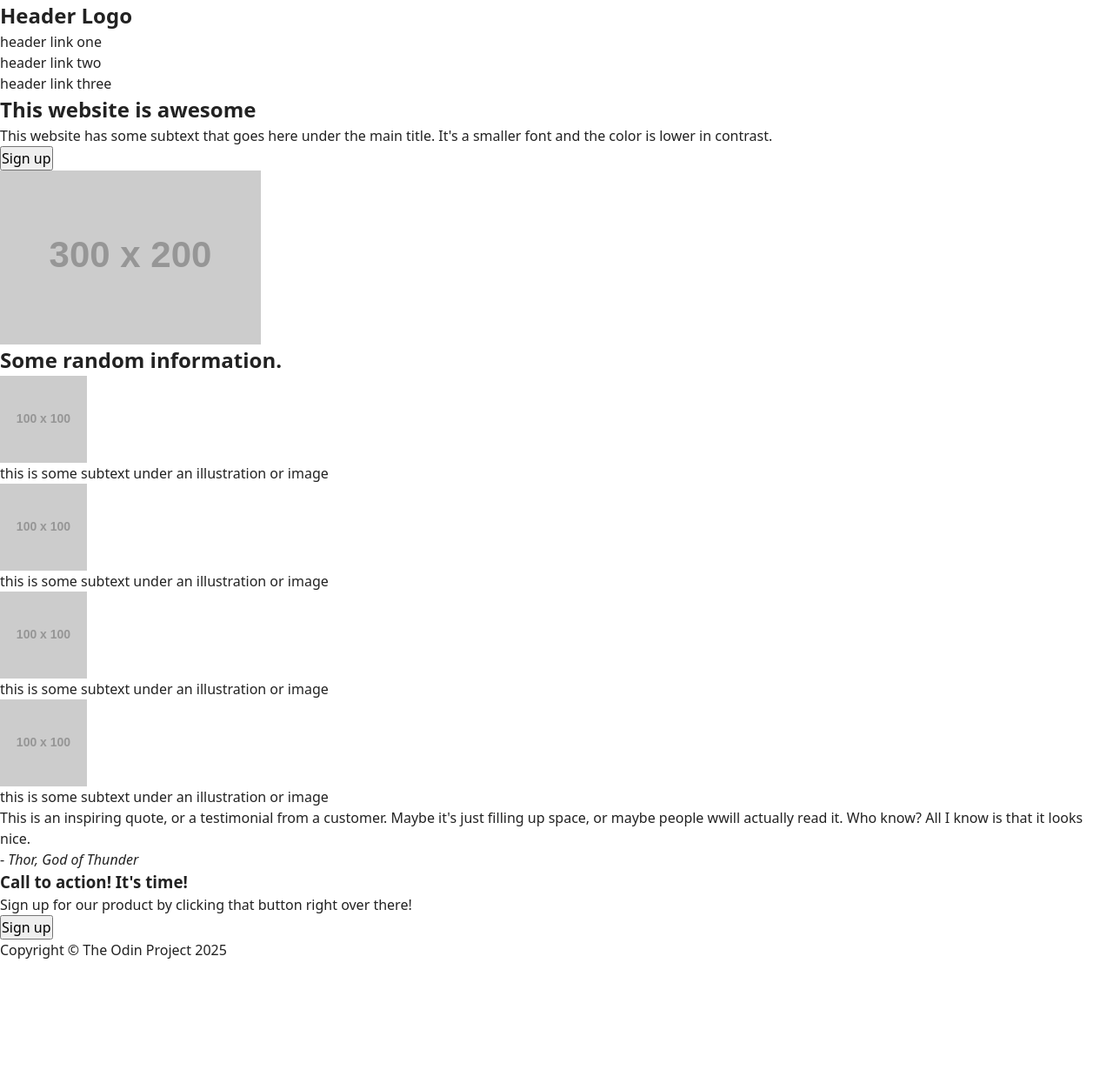
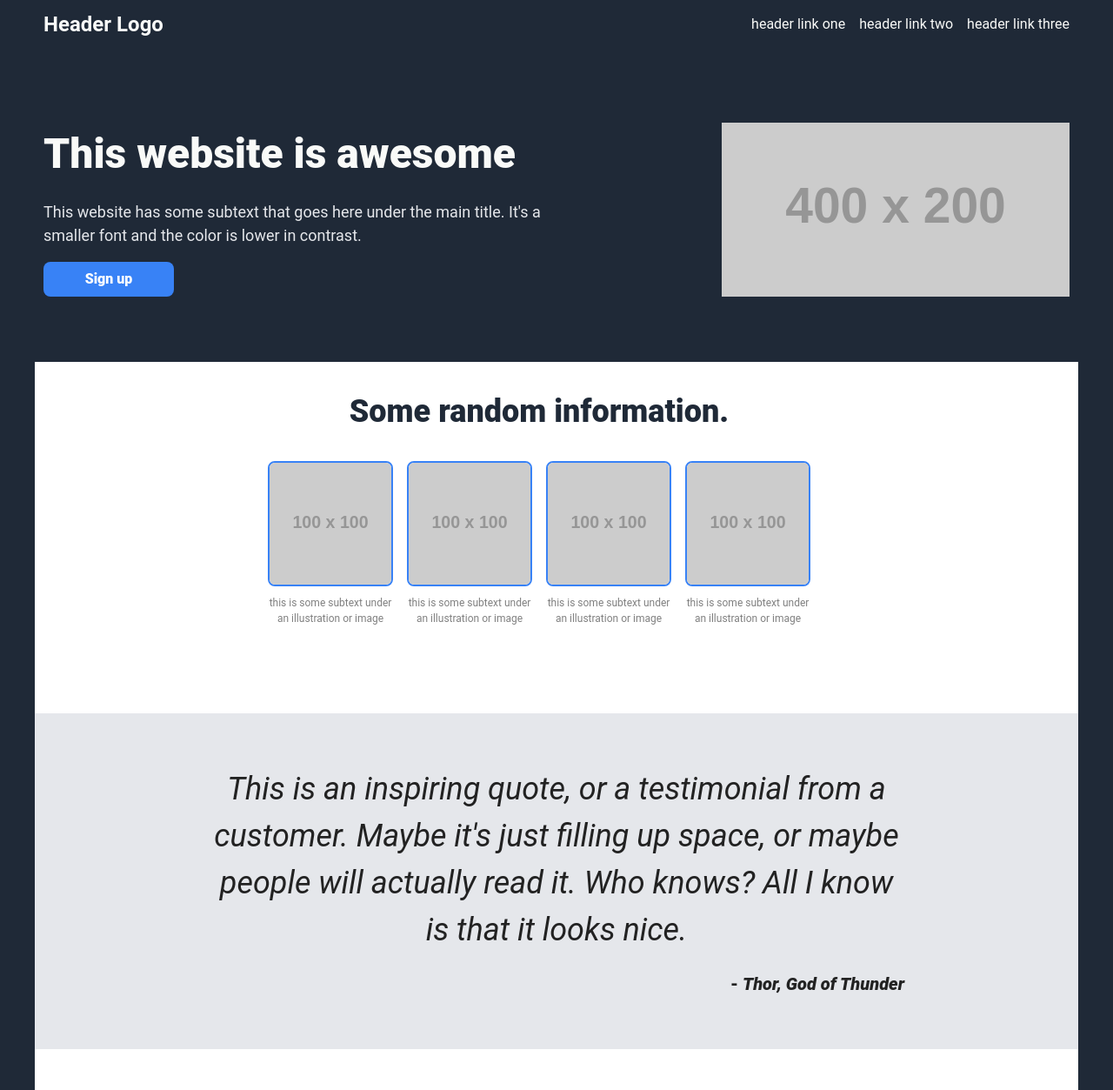
Before and after one commit to aadridi/top_landing_page, a plain HTML site: page index.html in a window 1280 px wide. Shown: the top 1253 px of the page at 87% size. Before the commit the page ends 1104 px from the top, so only its background shows below. Drawn offline with Linux system fonts and the light colour scheme; placeholder pictures from the web are drawn by us.

Commit message:
Complete the entire HTML and CSS of the page
- Adding flex containers to the HTML for future redesign
- Completing the styles.css to design web page according to the expected outcome

```diff
--- a/index.html
+++ b/index.html
@@ -10,7 +10,7 @@
 		<header>
 			<h2>Header Logo</h2>
 			<nav>
-				<ul>
+				<ul class="nav-links">
 					<li><a href="#"> header link one</a></li>
 					<li><a href="#"> header link two</a></li>
 					<li><a href="#"> header link three</a></li>
@@ -24,7 +24,7 @@
 					<p>This website has some subtext that goes here under the main title. It's a smaller font and the color is lower in contrast.</p>
 					<button>Sign up</button>
 				</div>
-				<img src="https://placehold.co/300x200" alt="a placeholder image" />
+				<img src="https://placehold.co/400x200" alt="a placeholder image" />
 			</section>
 			<section class="cards-info">
 				<h2>Some random information.</h2>
@@ -49,11 +49,11 @@
 			</section>
 			<section class="quote">
 				<blockquote>
-					<p>This is an inspiring quote, or a testimonial from a customer. Maybe it's just filling up space, or maybe people wwill actually read it. Who know? All I know is that it looks nice.</p>
+					<p>This is an inspiring quote, or a testimonial from a customer. Maybe it's just filling up space, or maybe people will actually read it. Who knows? All I know is that it looks nice.</p>
 					<footer>- <cite>Thor, God of Thunder</cite></footer>
 				</blockquote>
 			</section>
-			<section>
+			<section class="cta">
 				<div class="call-to-action">
 					<div class="call-to-action-text">
 						<h3>Call to action! It's time!</h3>
--- a/styles.css
+++ b/styles.css
@@ -13,10 +13,14 @@ html {
 }
 
 body {
-	font-family: system-ui, sans-serif;
+	font-family: 'Roboto', system-ui, sans-serif;
 	line-height: 1.5;
-	background: #fff;
+	background: #1f2937;
 	color: #222;
+	/* Propriété à vérifier */
+	height: 100vh;
+	margin: 0 auto;
+	max-width: 1200px;
 }
 
 /* Liens, images, listes */
@@ -47,4 +51,169 @@ textarea {
   --color-primary: #0070f3;
   --color-text: #222;
   --spacing: 1rem;
-} */
+}
+  Exemple d'utilisation :
+body {
+  background: var(--color-bg);
+  color: var(--color-text);
+}
+*/
+
+header {
+	background-color: #1f2937;
+	color: #f9faf8;
+	display: flex;
+	justify-content: space-between;
+	align-items: center;
+	padding: 10px 10px;
+	margin-bottom: 75px;
+}
+
+.nav-links {
+	display: flex;
+	justify-content: space-between;
+	gap: 16px;
+	font-size: 16px;
+}
+
+header h2 {
+	font-size: 24px;
+}
+
+.hero {
+	display: flex;
+	justify-content: space-between;
+	align-items: stretch;
+	padding: 10px 10px;
+	background-color: #1f2937;
+	color: #f9faf8;
+	padding-bottom: 75px;
+	gap: 150px;
+}
+
+.hero-text {
+	display: flex;
+	flex-direction: column;
+	justify-content: space-between;
+	gap: 10px;
+}
+
+.hero-text h1 {
+	font-size: 48px;
+	color: #f9faf8;
+	font-weight: 900;
+}
+
+.hero-text p {
+	font-size: 18px;
+	color: #e5e7eb;
+}
+
+.hero-text button {
+	align-self: flex-start;
+}
+
+.card > img {
+	border-radius: 8px;
+	border: 2px solid #3882f6;
+}
+
+.cards-info {
+	background-color: #fff;
+	display: flex;
+	align-items: center;
+	flex-direction: column;
+	padding: 30px 100px 100px 60px;
+	gap: 30px;
+}
+
+.cards-info h2 {
+	font-size: 36px;
+	color: #1f2937;
+	font-weight: 900;
+}
+
+.cards {
+	display: flex;
+	justify-content: space-between;
+	width: 60%;
+	gap: 16px;
+}
+
+.card {
+	display: flex;
+	flex-direction: column;
+	align-items: stretch;
+	gap: 10px;
+}
+
+.card p {
+	text-align: center;
+	font-size: 12px;
+	color: grey;
+}
+
+blockquote {
+	background-color: #e5e7eb;
+	display: flex;
+	flex-direction: column;
+	justify-content: flex-end;
+	align-items: stretch;
+	text-align: center;
+	padding: 60px 200px 60px 200px;
+	gap: 20px;
+}
+
+blockquote footer {
+	text-align: right;
+	font-size: 20px;
+	font-weight: 900;
+	font-style: normal;
+}
+
+blockquote p {
+	font-size: 36px;
+	font-style: italic;
+}
+
+.cta {
+	background-color: white;
+	padding: 50px 150px 50px 150px;
+}
+
+.call-to-action {
+	background-color: #3882f6;
+	border-radius: 8px;
+	display: flex;
+	padding: 50px 60px;
+	justify-content: space-between;
+}
+
+.call-to-action-text h3,
+.call-to-action-text p {
+	color: white;
+}
+
+body > footer {
+	background-color: #1f2937;
+	color: white;
+	text-align: center;
+	padding: 40px 0px;
+}
+
+button {
+	padding: 8px 8px;
+	width: 150px;
+	border-radius: 8px;
+	background-color: #3882f6;
+	color: white;
+	font-weight: 900;
+}
+
+.hero-text > button {
+	border: none;
+}
+
+.call-to-action > button {
+	border: 2px solid white;
+}
```
